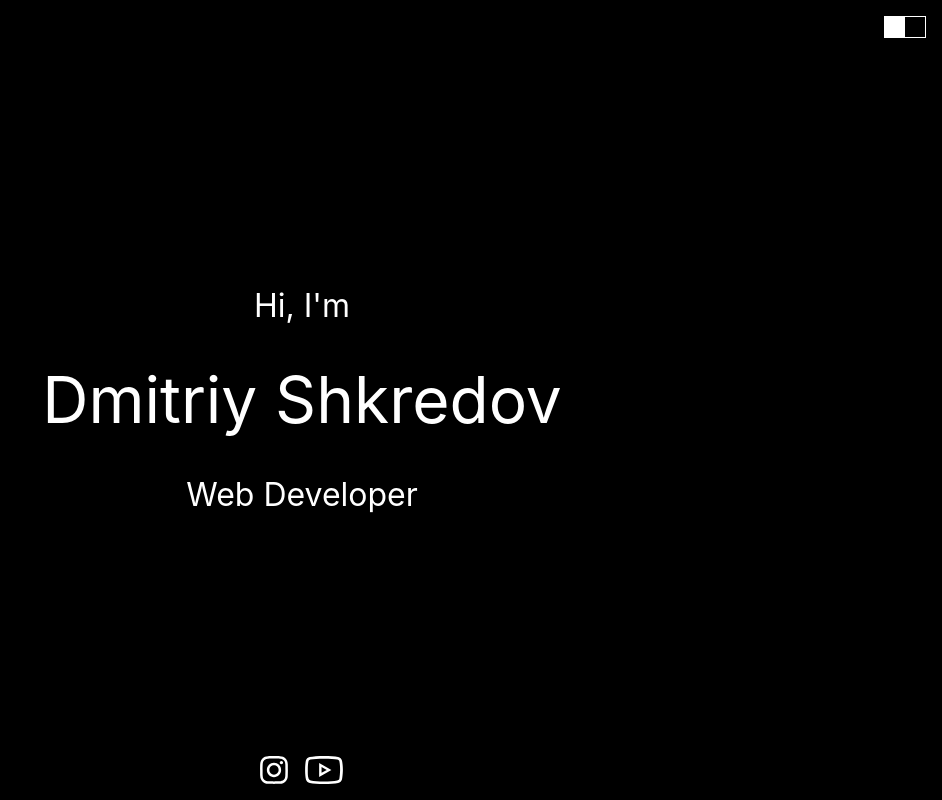
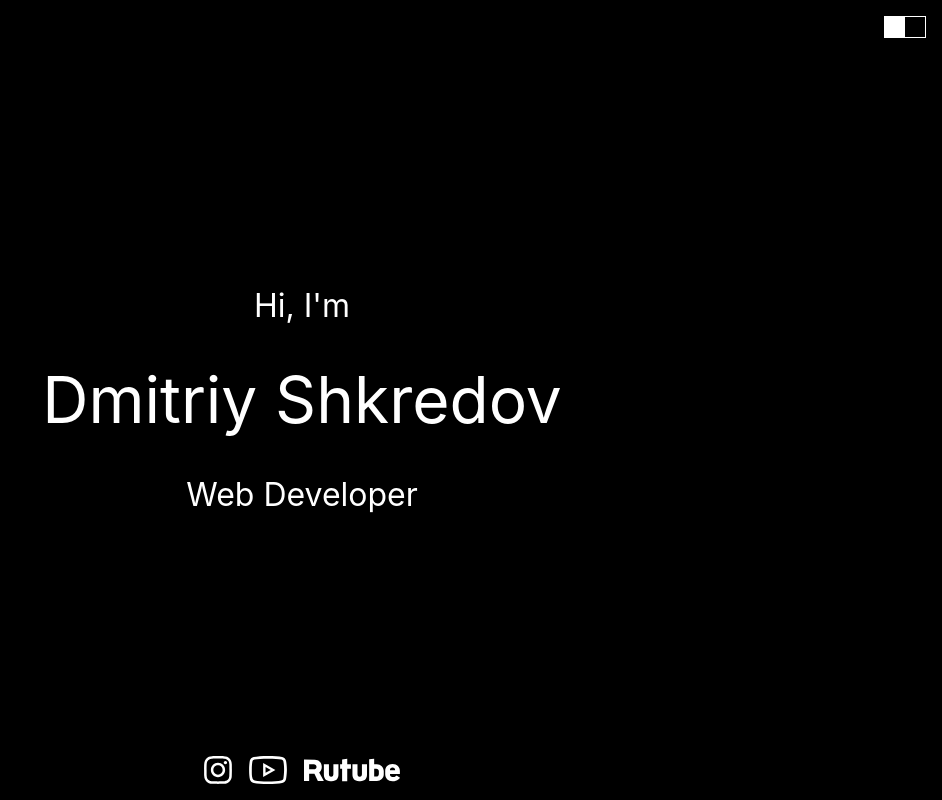
Before and after one commit to DmitriyShkredov/card, a React (Create React App) app: page / in a window 1280 px wide. Shown: the whole page, without its empty margins (338-1280 px from the left). Built offline with nearby package versions, Linux system fonts and the light colour scheme.

Commit message:
feat: add rutube link

```diff
--- a/src/pages/Main/Main.tsx
+++ b/src/pages/Main/Main.tsx
@@ -3,6 +3,7 @@ import classNames from "classnames";
 import { ReactComponent as IconInstagram } from "../../assets/svg/icon_instagram.svg";
 import { ReactComponent as IconTelegram } from "../../assets/svg/icon_telegram.svg";
 import { ReactComponent as IconYoutube } from "../../assets/svg/icon_youtube.svg";
+import { ReactComponent as IconRutube } from "../../assets/svg/icon_rutube.svg";
 import "./main.css";
 
 export const Main = () => {
@@ -33,13 +34,22 @@ export const Main = () => {
           <IconInstagram />
         </a>
         <a
-          href="https://www.youtube.com/@DmitriyShkredov/"
+          href="https://www.youtube.com/channel/UCrhB54dW2km5MfFGNogNrlw"
           className={classNames("footer__link footer__link--youtube", theme)}
           target="_blank"
           rel="noreferrer"
         >
           <IconYoutube />
         </a>
+        <a
+          href="https://rutube.ru/channel/31171170/"
+          className={classNames("footer__link footer__link--rutube", theme)}
+          target="_blank"
+          rel="noreferrer"
+        >
+          <IconRutube />
+        </a>
+
         {/* <a
           href="https://t.me/dmitriy_shkredov"
           className={classNames("footer__link", theme)}
--- a/src/pages/Main/main.css
+++ b/src/pages/Main/main.css
@@ -147,6 +147,10 @@ code {
   width: 2.5rem;
 }
 
+.footer__link--rutube {
+  width: 6rem;
+}
+
 .footer__link svg {
   display: block;
   width: 100%;
```
Also changed, not shown: src/assets/svg/icon_rutube.svg (added).
